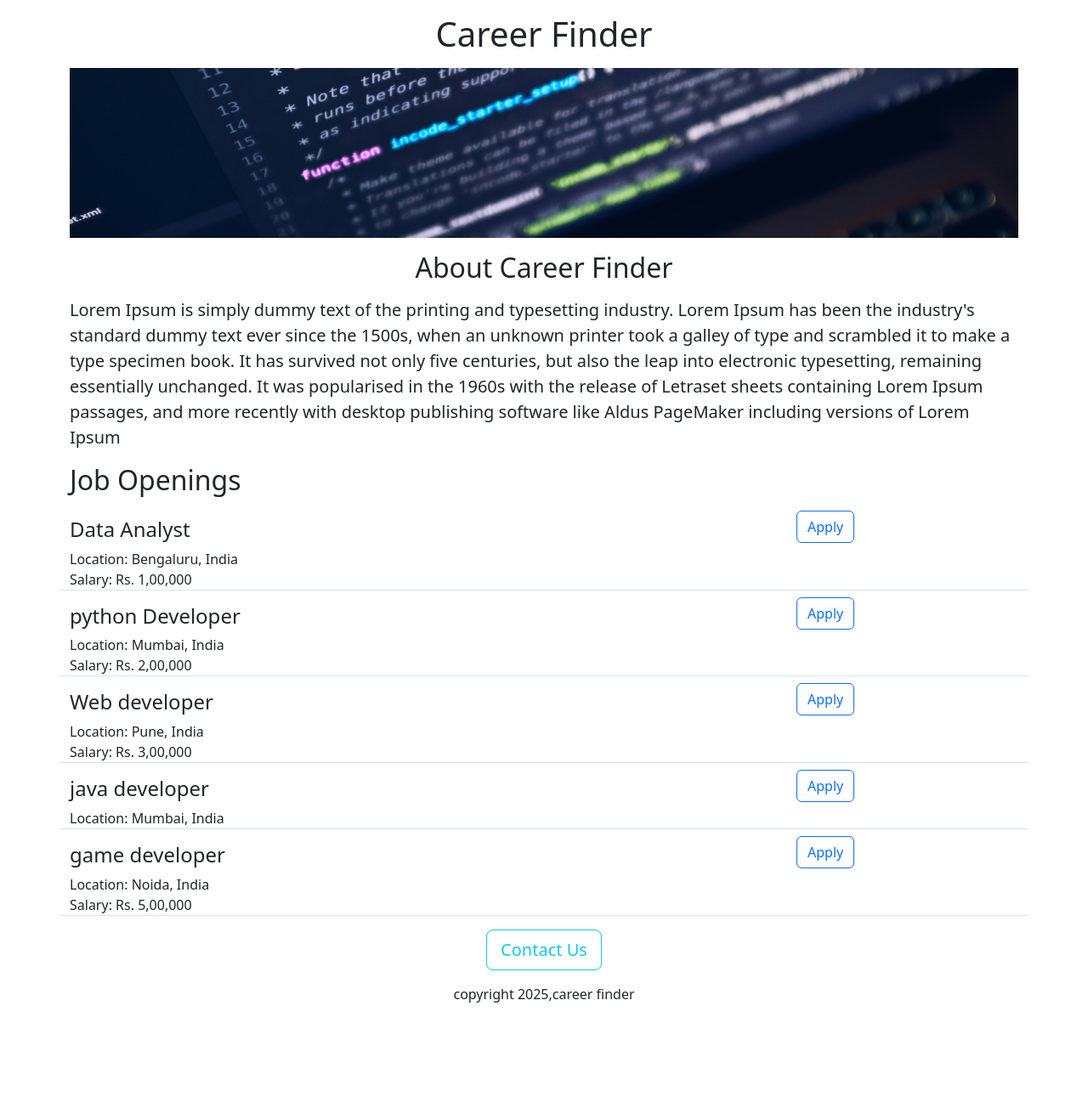
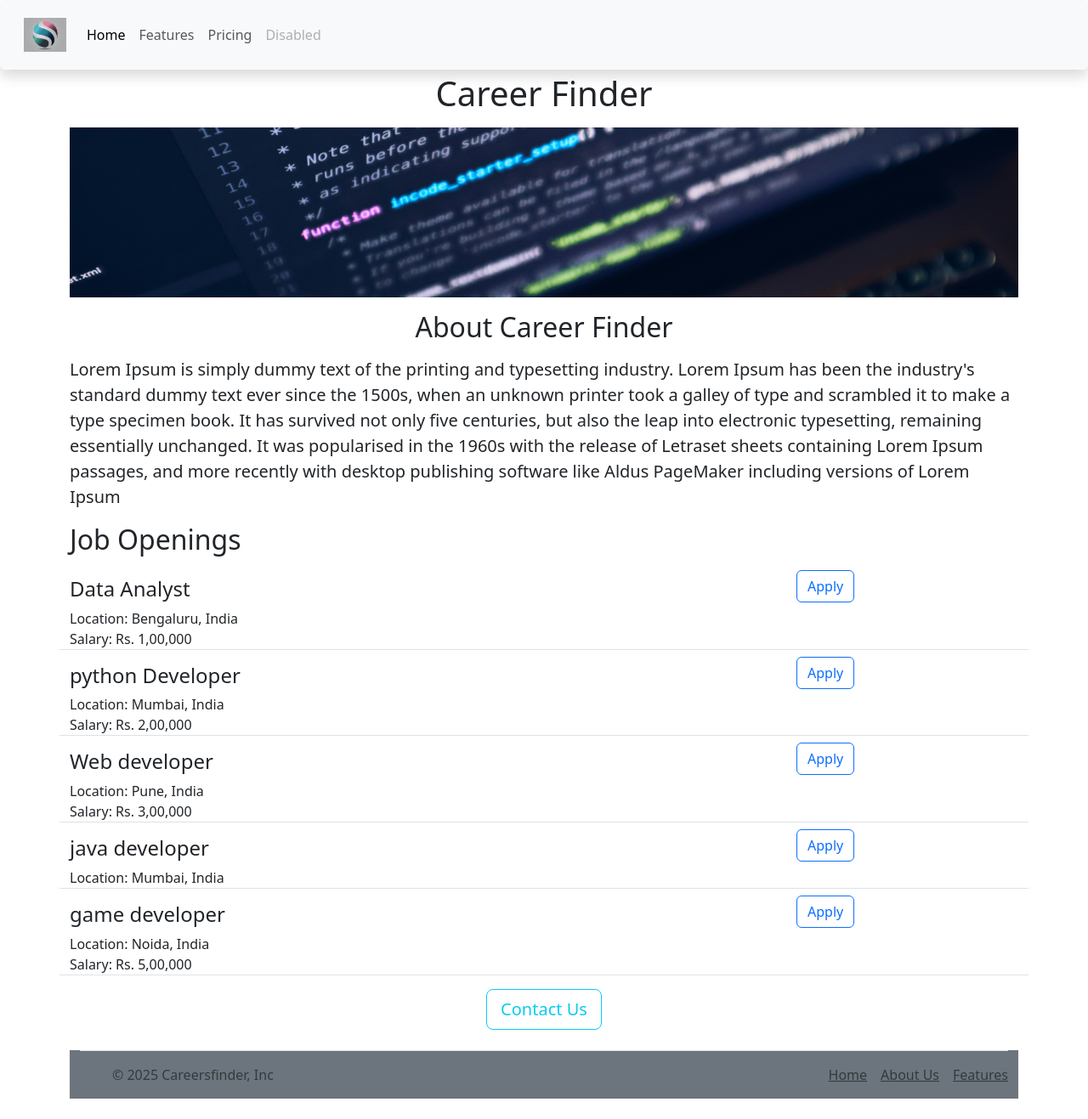
Before and after one commit to omkarj004/careers-website, a Flask app: page / in a window 1280 px wide. Shown: the whole page at 85% size. Before the commit the page ends 1180 px from the top, so only its background shows below. Run offline with Flask 3, Linux system fonts and the light colour scheme.

Commit message:
added nav and footer

```diff
--- /dev/null
+++ b/templates/footer.html
@@ -0,0 +1,16 @@
+<div class="container p- mb-2 bg-secondary ">
+  <footer class="d-flex flex-wrap justify-content-between align-items-center py-3 my-4 border-top">
+    <div class="col-md-4 d-flex align-items-center">
+      <a href="/" class="mb-3 me-2 mb-md-0 text-body-secondary text-decoration-none lh-1">
+        <svg class="bi" width="30" height="24"><use xlink:href="#bootstrap"/></svg>
+      </a>
+      <span class="mb-3 mb-md-0 text-body-secondary">&copy; 2025 Careersfinder, Inc</span>
+    </div>
+
+    <ul class="nav col-md-4 justify-content-end list-unstyled d-flex " >
+      <li class="ms-3"><a class="text-body-secondary" href="#">Home</a></li>
+      <li class="ms-3"><a class="text-body-secondary" href="#">About Us</a></li>
+      <li class="ms-3"><a class="text-body-secondary" href="#">Features</a></li>
+    </ul>
+  </footer>
+</div>
--- a/templates/index.html
+++ b/templates/index.html
@@ -15,6 +15,8 @@
  </style>
 </head>
 <body>
+
+    {% include 'navbar.html' %}
   <div class="container"  >
   <h1  class="text-center mt-3 mb-3 ">Career Finder </h1>
   <img src="https://b9639c1b-b701-415f-abb7-e99a1a256b71-00-2k7jnclvfjri5.pike.replit.dev/static/banner.jpeg" alt="banner_img" id="banner_img"">
@@ -37,9 +39,8 @@
 </div>
 
 
-      <div class="text-center mt-2 mb-4""  >
-           copyright 2025,career finder
-      </div>
+
+         {% include 'footer.html' %}
 </body>
 
 
--- /dev/null
+++ b/templates/navbar.html
@@ -0,0 +1,19 @@
+<nav class="navbar navbar-expand-lg bg-body-tertiary shadow p-3 mb-5 bg-body-tertiary rounded fixed-top bg-white">
+  <div class="container-fluid">
+    <a class="navbar-brand" href="#" >
+      <img src="/static/logo.jpeg" width="50px" height="40px" alt="logo">
+    </a>
+    <button class="navbar-toggler" type="button" data-bs-toggle="collapse" data-bs-target="#navbarNavAltMarkup" aria-controls="navbarNavAltMarkup" aria-expanded="false" aria-label="Toggle navigation">
+      <span class="navbar-toggler-icon"></span>
+    </button>
+    <div class="collapse navbar-collapse" id="navbarNavAltMarkup">
+      <div class="navbar-nav">
+        <a class="nav-link active" aria-current="page" href="#">Home</a>
+        <a class="nav-link" href="#">Features</a>
+        <a class="nav-link" href="#">Pricing</a>
+        <a class="nav-link disabled" aria-disabled="true">Disabled</a>
+      </div>
+    </div>
+  </div>
+</nav>
+<div style="height:70px"></div>
```
Also changed, not shown: static/logo.jpeg (added).
